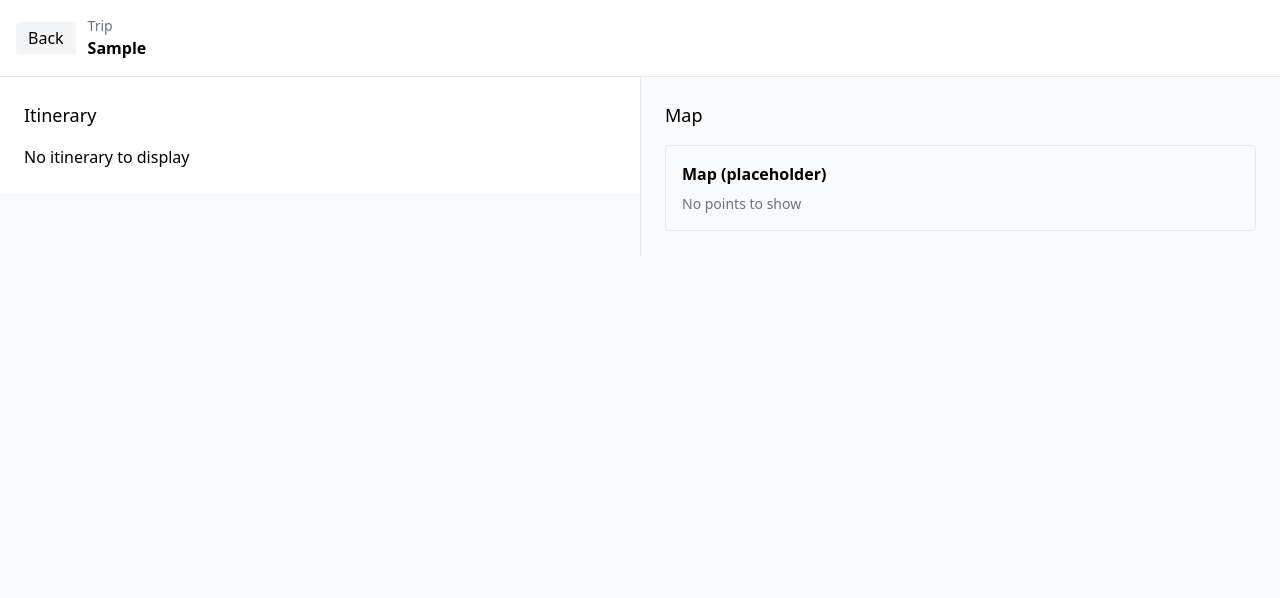
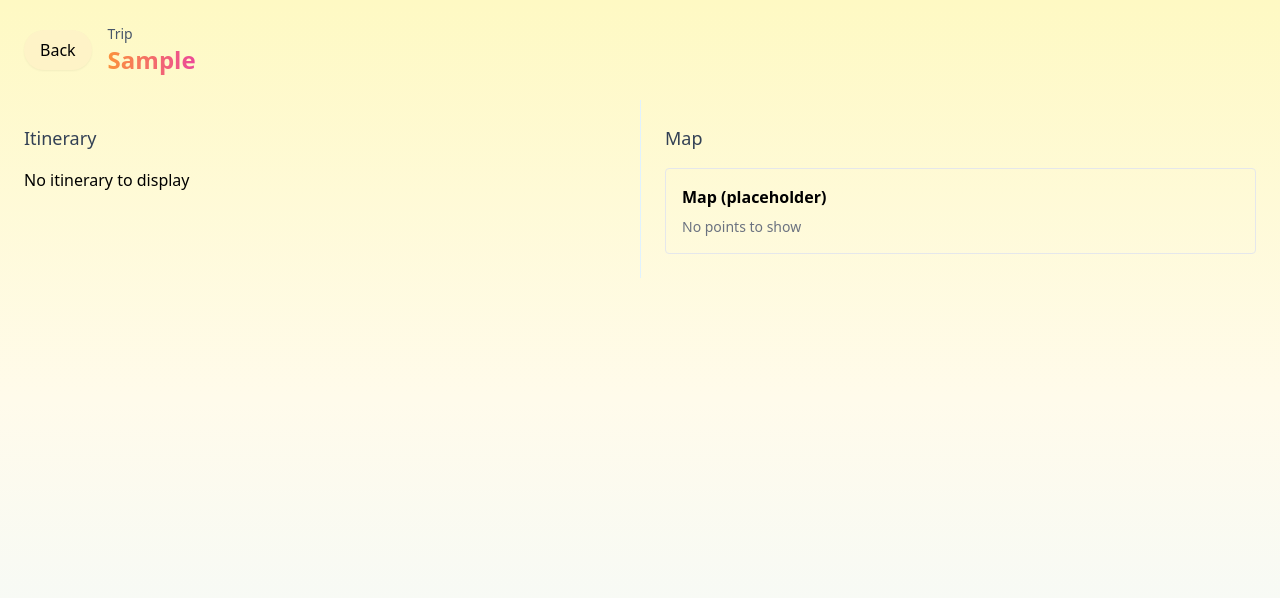
Before and after one commit to HD-Brody/NewHacks2025, a React (Vite) app in the folder frontend/: page / in a window 1280 px wide. Both pictures are taken after typing "Sample", "Sample" into the empty fields and a click on the button "Create Itinerary". Shown: the top 598 px of the page. Built offline with nearby package versions, Linux system fonts and the light colour scheme; the HTML template or start-up script is replaced by a standard one.

Commit message:
Make itinerary page similar in style to landing page

```diff
--- a/frontend/src/pages/ItineraryPage.jsx
+++ b/frontend/src/pages/ItineraryPage.jsx
@@ -4,26 +4,35 @@ import MapView from '../MapView'
 
 export default function ItineraryPage({ formData = {}, itinerary = [], onBack, setItinerary }){
   return (
-    <div className="min-h-screen min-w-full flex flex-col">
-      <div className="flex items-center justify-between p-4 bg-white border-b">
-        <div className="flex items-center gap-3">
-          <button onClick={onBack} className="px-3 py-1 bg-gray-100 rounded">Back</button>
+    <div className="relative flex flex-col min-h-screen px-0 bg-gradient-to-b from-yellow-100 via-amber-50 to-sky-50 overflow-hidden">
+
+      {/* Header — full width, sits at the top */}
+      <div className="flex items-center justify-between p-6">
+        <div className="flex items-center gap-4">
+          <button onClick={onBack} className="px-4 py-2 bg-amber-100 hover:bg-amber-200 rounded-full shadow-sm">Back</button>
           <div>
-            <div className="text-sm text-gray-500">Trip</div>
-            <div className="font-semibold">{formData.location || 'Untitled trip'}</div>
+            <div className="text-sm text-slate-600">Trip</div>
+            <div className="text-2xl font-extrabold text-transparent bg-clip-text bg-gradient-to-r from-orange-400 to-pink-500">{formData.location || 'Untitled trip'}</div>
           </div>
         </div>
-        <div className="text-sm text-gray-600">{formData.month ? `${formData.month}` : ''} {formData.budget ? `• $${formData.budget}` : ''}</div>
+
+        <div className="text-sm text-slate-600">{formData.month ? `${formData.month}` : ''} {formData.budget ? `• ${formData.budget}` : ''}</div>
       </div>
 
+      {/* Main content — take remaining height and split into two columns */}
       <div className="flex-1 flex overflow-hidden">
-        <div className="w-1/2 h-full overflow-auto p-6 bg-white">
-          <h2 className="text-lg font-medium mb-4">Itinerary</h2>
-          <ItineraryDisplay itinerary={itinerary} />
+        <div className="w-1/2 h-full overflow-auto p-6">
+          <h2 className="text-lg font-medium mb-4 text-slate-700">Itinerary</h2>
+          <div className="h-full">
+            <ItineraryDisplay itinerary={itinerary} />
+          </div>
         </div>
-        <div className="w-1/2 h-full overflow-auto p-6 bg-gray-50 border-l">
-          <h2 className="text-lg font-medium mb-4">Map</h2>
-          <MapView itinerary={itinerary} />
+
+        <div className="w-1/2 h-full overflow-auto p-6 border-l border-sky-100">
+          <h2 className="text-lg font-medium mb-4 text-slate-700">Map</h2>
+          <div className="h-full">
+            <MapView itinerary={itinerary} />
+          </div>
         </div>
       </div>
     </div>
```
